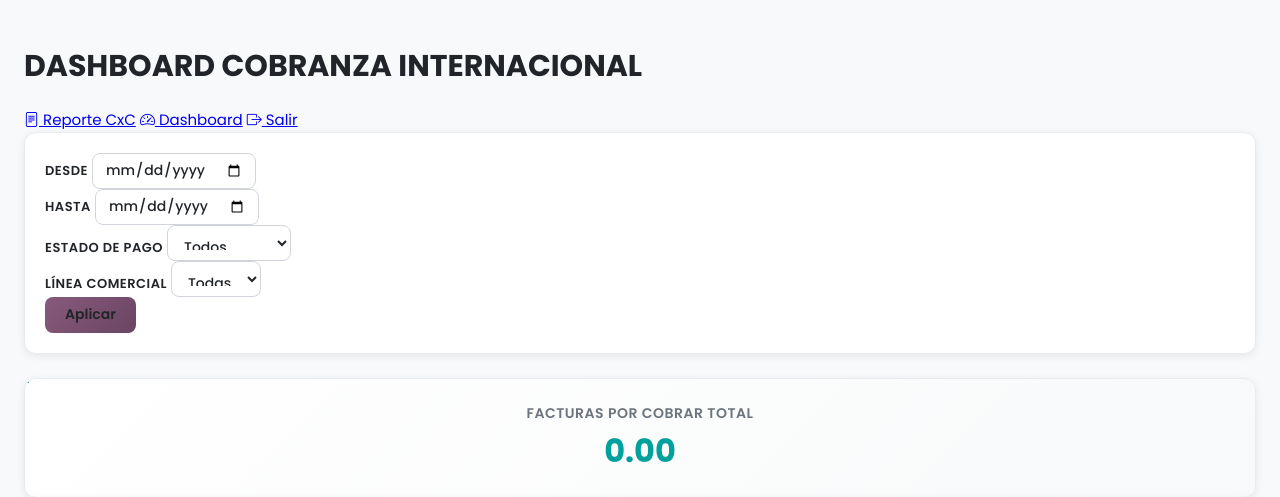
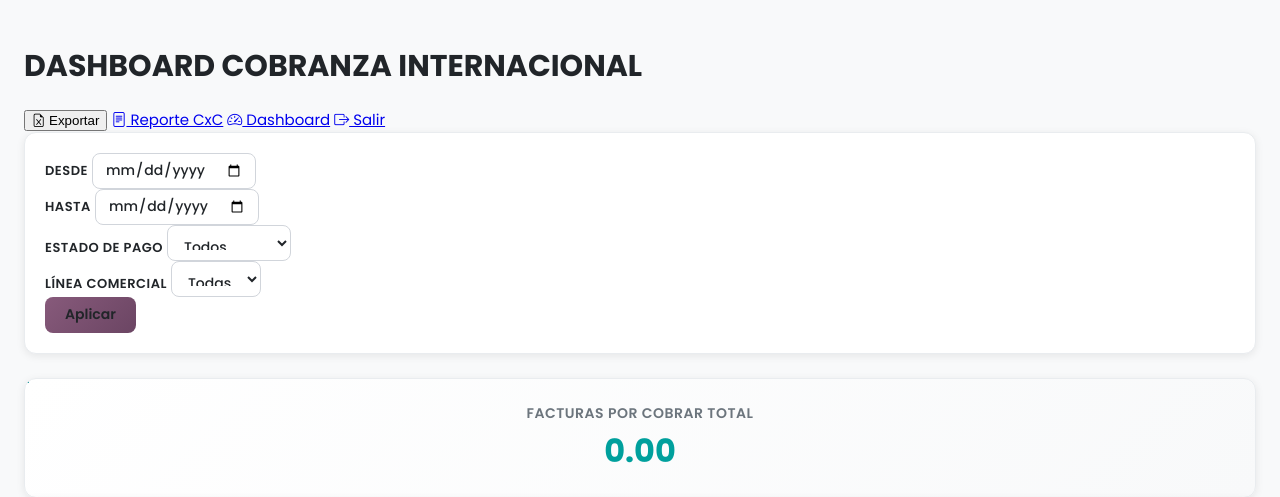
Before and after one commit to josemontero-agv/dashboard-Cobranzas, a Flask app: page /dashboard_cobranza_internacional in a window 1280 px wide. Shown: the top 497 px of the page. Run offline with Flask 3, Linux system fonts and the light colour scheme; the visitor is signed in with stand-in values (Sample User, id 1); data that the repository does not hold is empty; some libraries are stand-ins or nearby versions.

Commit message:
Requirimientos de cobranzas

```diff
--- a/templates/dashboard_cobranza_internacional.html
+++ b/templates/dashboard_cobranza_internacional.html
@@ -12,6 +12,7 @@
         </div>
     </div>
     <div class="header-nav">
+        <button onclick="exportToExcel && exportToExcel()" class="btn-nav"><i class="bi bi-file-earmark-excel"></i> Exportar</button>
         <a href="{{ url_for('reporte_cxc_general') }}" class="btn-nav"><i class="bi bi-file-text"></i> Reporte CxC</a>
         <a href="{{ url_for('dashboard') }}" class="btn-nav"><i class="bi bi-speedometer2"></i> Dashboard</a>
         <a href="{{ url_for('logout') }}" class="btn-salir"><i class="bi bi-box-arrow-right"></i> Salir</a>
```
